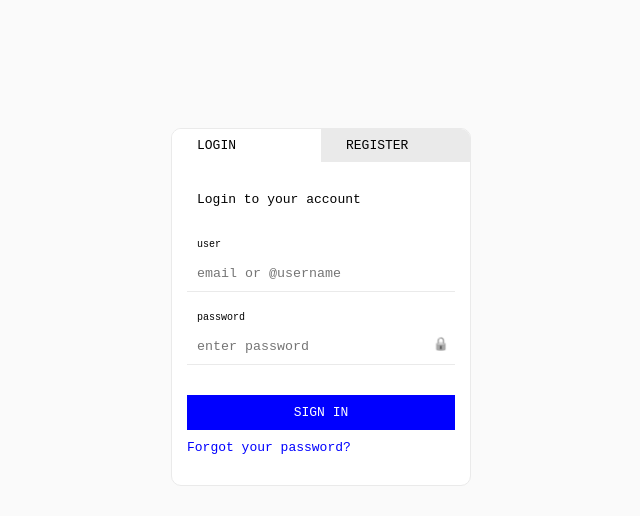
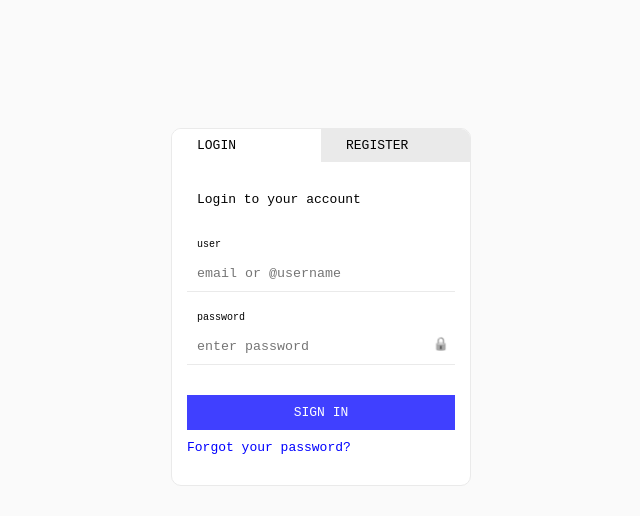
Before and after one commit to amirolyubov/em_auth_form, a React (Create React App) app: page /auth/signin in a window 1280 px wide. Shown: the top 516 px of the page, without its empty margins (319-959 px from the left). Built offline with nearby package versions, Linux system fonts and the light colour scheme.

Commit message:
remove some files, improve ui colors

```diff
--- a/src/components/basic/Button.js
+++ b/src/components/basic/Button.js
@@ -19,7 +19,7 @@ const BaseButton = styled.button`
     padding: 10px;
     text-transform: uppercase;
     cursor: pointer;
-    background-color: blue;
+    background-color: #4040ff;
     color: white;
     border: 0;
     transition: 0.2s;
@@ -40,15 +40,15 @@ const Button = (props) => {
                     ? css`
                           background: linear-gradient(
                               90deg,
-                              blue 0%,
+                              #4040ff 0%,
                               #6666ff 70%,
                               #6666ff 80%,
-                              blue 100%
+                              #4040ff 100%
                           );
                           background-color: blue;
                           background-clip: border-box;
                           background-size: 200% auto;
-                          animation: ${bgTranspose} 1s linear infinite;
+                          animation: ${bgTranspose} 0.6s linear infinite;
                           cursor: default;
                       `
                     : undefined
--- a/src/pages/auth/ConfirmPassword.js
+++ b/src/pages/auth/ConfirmPassword.js
@@ -2,7 +2,6 @@ import React, { useEffect, useState } from "react";
 import { Text, Input, Button, Form, Div } from "../../components/basic";
 import { Formik } from "formik";
 import { validateConfirmPassword } from "../../utils/validation";
-import { fakeRequest } from "../../utils/fakeApi";
 import {
     useNavigate,
     useOutletContext,
--- a/src/utils/fakeApi.js
+++ /dev/null
@@ -1,9 +0,0 @@
-function fakeRequest(response, pwd) {
-    return new Promise((resolve, reject) => {
-        setTimeout(() => {
-            resolve(true);
-        }, 2000);
-    });
-}
-
-export { fakeRequest };
```
Also changed, not shown: 1 other file (tests, documents, lock files or other folders).
